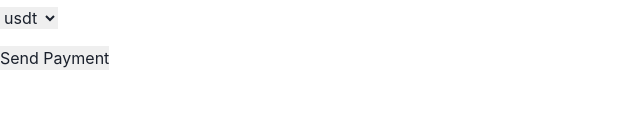
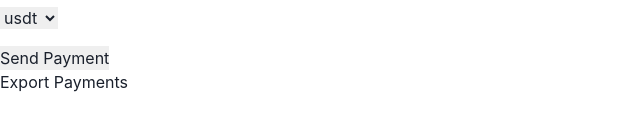
Before and after one commit to requin883/NuevoFront, a React (Vite) app: page /sendpayment in a window 1280 px wide. Shown: the part 178-308 px from the top of the page, without its empty margins (0-640 px from the left). Built offline with nearby package versions, Linux system fonts and the light colour scheme.

Commit message:
Add export payments button

```diff
--- a/package.json
+++ b/package.json
@@ -15,11 +15,14 @@
     "@hookform/resolvers": "^2.9.7",
     "axios": "^0.27.2",
     "bootstrap": "^5.2.1",
+    "file-saver": "^2.0.5",
     "framer-motion": "^6.5.1",
+    "mongodb": "^4.9.1",
     "react": "^18.2.0",
     "react-dom": "^18.2.0",
     "react-hook-form": "^7.34.2",
     "react-router-dom": "^6.3.0",
+    "xlsx": "^0.18.5",
     "yup": "^0.32.11"
   },
   "devDependencies": {
--- a/src/Pages/Transactions/SendPayment.jsx
+++ b/src/Pages/Transactions/SendPayment.jsx
@@ -2,7 +2,9 @@ import { yupResolver } from "@hookform/resolvers/yup";
 import { useState } from "react";
 import { useForm } from "react-hook-form";
 import * as yup from "yup"
-
+import API_AXIOS from "../../../settings/settings";
+import endpointList from "../../settings/endpoints";
+import {pepito} from "../../Utils/pepito";
 
 const schema = yup.object().shape({
     data: yup.string().required(),
@@ -72,13 +74,14 @@ return (
             <input type="submit" value="Send Payment"/>
         </form>
 
-
+        <button onClick={ async () => {
+            let email = window.localStorage.getItem("userEmailHP")
+            console.log(email.slice(1,email.length - 1))
+            pepito(email.slice(1,email.length - 1))
+            alert ("Exportado ")
+     }} > Export Payments </button>
     </div>
-
-
 )
-
-
 }
 
 export default SendPayment;
--- /dev/null
+++ b/src/Utils/pepito.js
@@ -0,0 +1,65 @@
+
+import * as xlsx from 'xlsx';
+import * as FileSaver from 'file-saver';
+import API_AXIOS from '../../settings/settings';
+import endpointList from '../settings/endpoints';
+
+
+
+async function pepito(email){
+
+    try {
+       let call = await API_AXIOS(endpointList.getUserData + `?email=${email}`)
+       let data = call.data
+       let user = []
+       user.push(data)
+       console.log(user)
+       var wb = new xlsx.utils.book_new();
+           wb.props = {
+
+               Title:`${user[0].email}Â´s payments`,
+               Subject: 'Payments',
+               Author: user[0].email,
+               CreatedDate: Date.now()
+           }
+
+           wb.SheetNames.push('payments');
+
+           let i=0;
+          // let paymentsLen =.length
+
+           let length = 0;
+            for (let i of  user[0].payments){
+             length++;
+}
+
+           let arr = []
+           for (;i<length;i++){
+
+               if(user[0].payments[i].quantity>0){
+                   arr.push([user[0].payments[i].token,user[0].payments[i].quantity, user[0].payments[i].other, user[0].email])
+               } else {
+                   arr.push([user[0].payments[i].token,user[0].payments[i].quantity, user[0].email, user[0].payments[i].other])
+               }
+           }
+
+           var ws_data = [['coin', 'quantity', 'sender', 'receiver'] ]
+           let j=0;
+           for(;j<arr.length;j++){
+               ws_data.push(arr[j])
+           }
+
+           var ws = xlsx.utils.aoa_to_sheet(ws_data)
+           wb.Sheets['payments'] = ws;
+
+           xlsx.writeFile(wb, "test.xlsx")
+
+           FileSaver.saveAs(wb, 'test.xlsx')
+
+          } catch (error) {console.log(error);}
+    }
+
+
+
+
+export { pepito }
--- a/src/settings/endpoints.js
+++ b/src/settings/endpoints.js
@@ -7,7 +7,10 @@ const endpointList={
     verifyEmail: '/verifyEmail',
     sendPayment: '/sendPayment',
     verifyPayment: '/verifyPayment',
-    getDeposits: '/getDeposits'
+    getDeposits: '/getDeposits',
+    exportPayments: '/exportPayments',
+    getUserData: '/getUserData'
+
     }
 
     export default endpointList;
```
Also changed, not shown: 1 other file (tests, documents, lock files or other folders).
